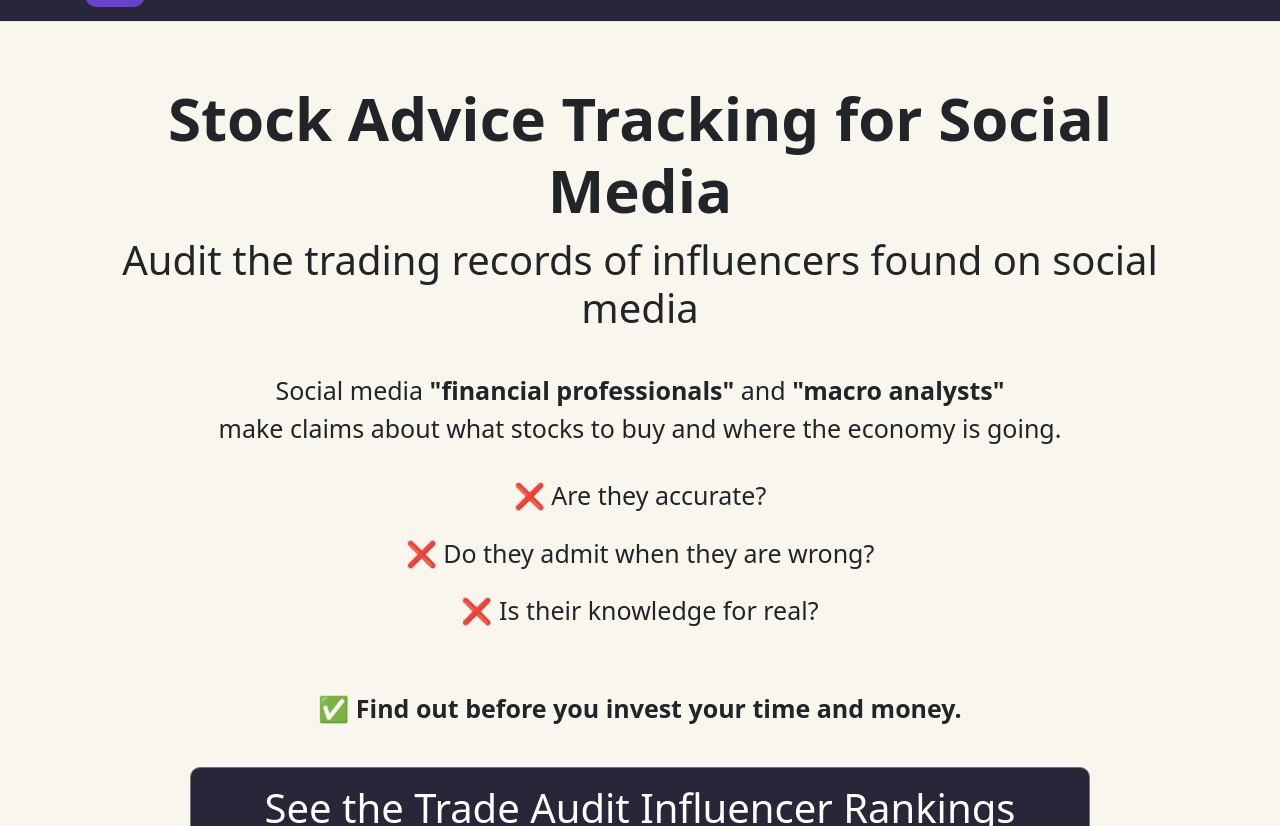
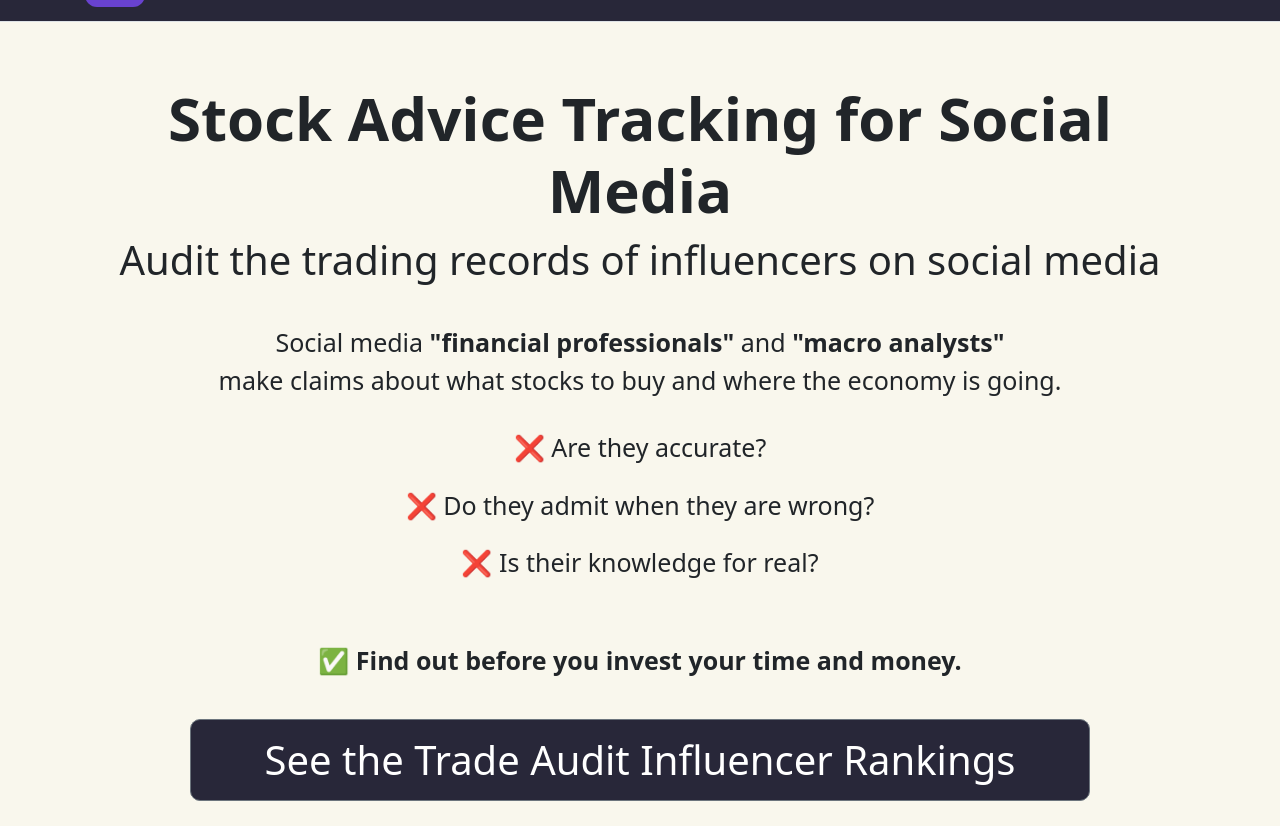
Before and after one commit to stevenrskelton/tradeaudit.app, a Jekyll site: the page built from index.html, in a window 1280 px wide and 900 px high, cut to the strip 74-900 px from the top of the window. Built offline with Jekyll 4.4.1, drawn with Linux system fonts in a browser that asks for light colours.

Commit message:
Update index.html

```diff
--- a/index.html
+++ b/index.html
@@ -7,7 +7,7 @@
 ---
 
 <h1 class="display-5 fw-bold text-center">Stock Advice Tracking for Social Media</h1>
-<h2 class="text-center">Audit the trading records of influencers found on social media</h2>
+<h2 class="text-center">Audit the trading records of influencers on social media</h2>
 
 <span style="text-align:center;text-justify:inter-word;" class="lead mt-4 mb-2">
   <p>
```
